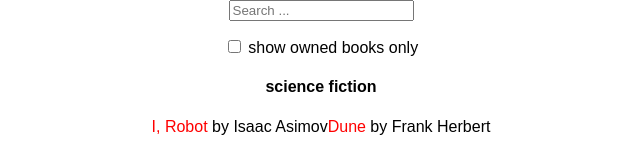
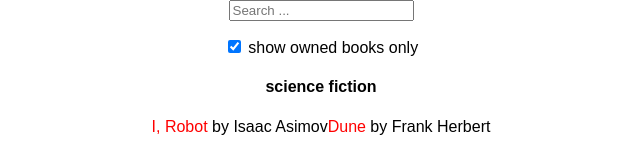
Before and after one commit to davideliason/favorite-books-react, a React (Create React App) app: page / in a window 1280 px wide. Shown: the top 158 px of the page, without its empty margins (319-959 px from the left). Built offline with nearby package versions, Linux system fonts and the light colour scheme.

Commit message:
check the search parameter via state value

```diff
--- a/src/App.js
+++ b/src/App.js
@@ -8,7 +8,7 @@ class SearchBar extends Component{
         <form>
           <input type="text" placeholder="Search ..." value={this.props.filterText} />
            <p>
-          <input type="checkbox" />
+          <input type="checkbox" checked={this.props.seeBookOwned} />
           {' '}
           show owned books only
         </p>
@@ -62,7 +62,7 @@ class FilterableFaveBookApp extends Component {
     super(props);
     this.state={
       filterText: '',
-      seeBookOwned: false
+      seeBookOwned: true
     }
   }
   render() {
```
